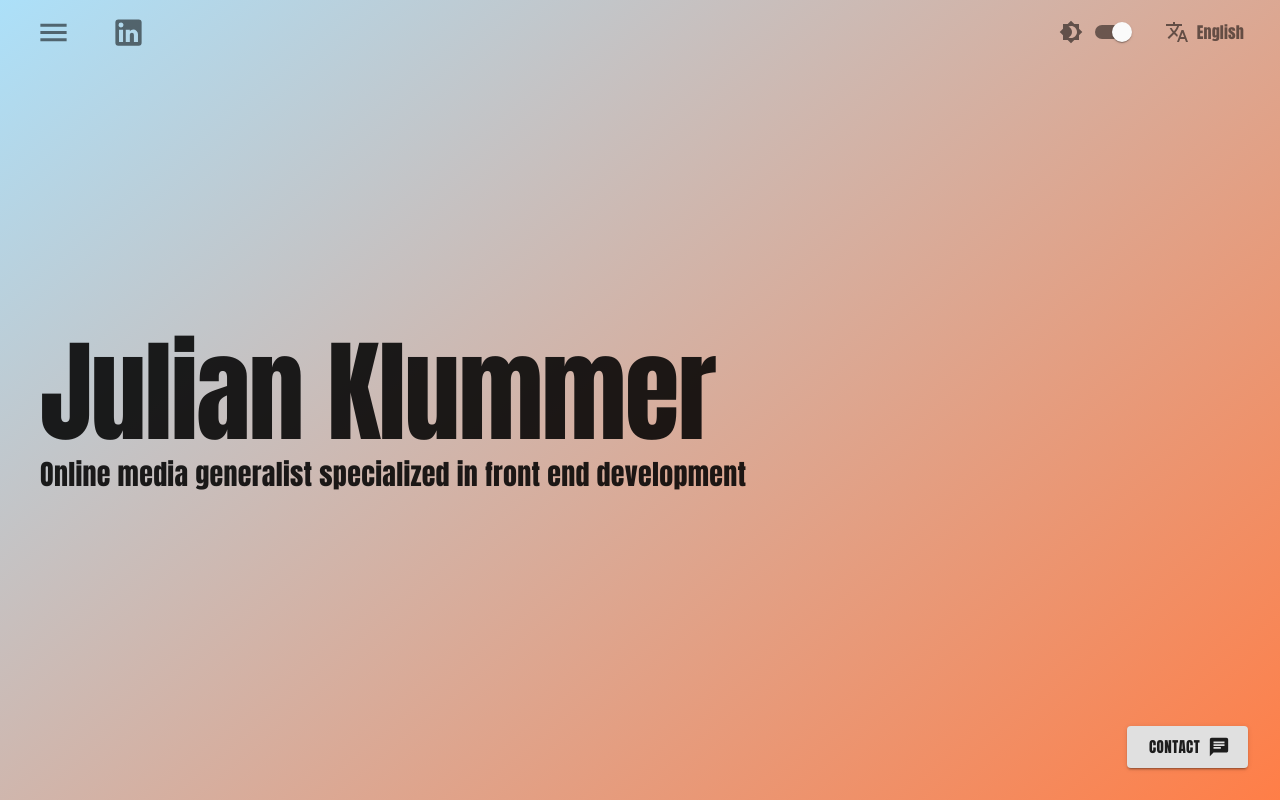
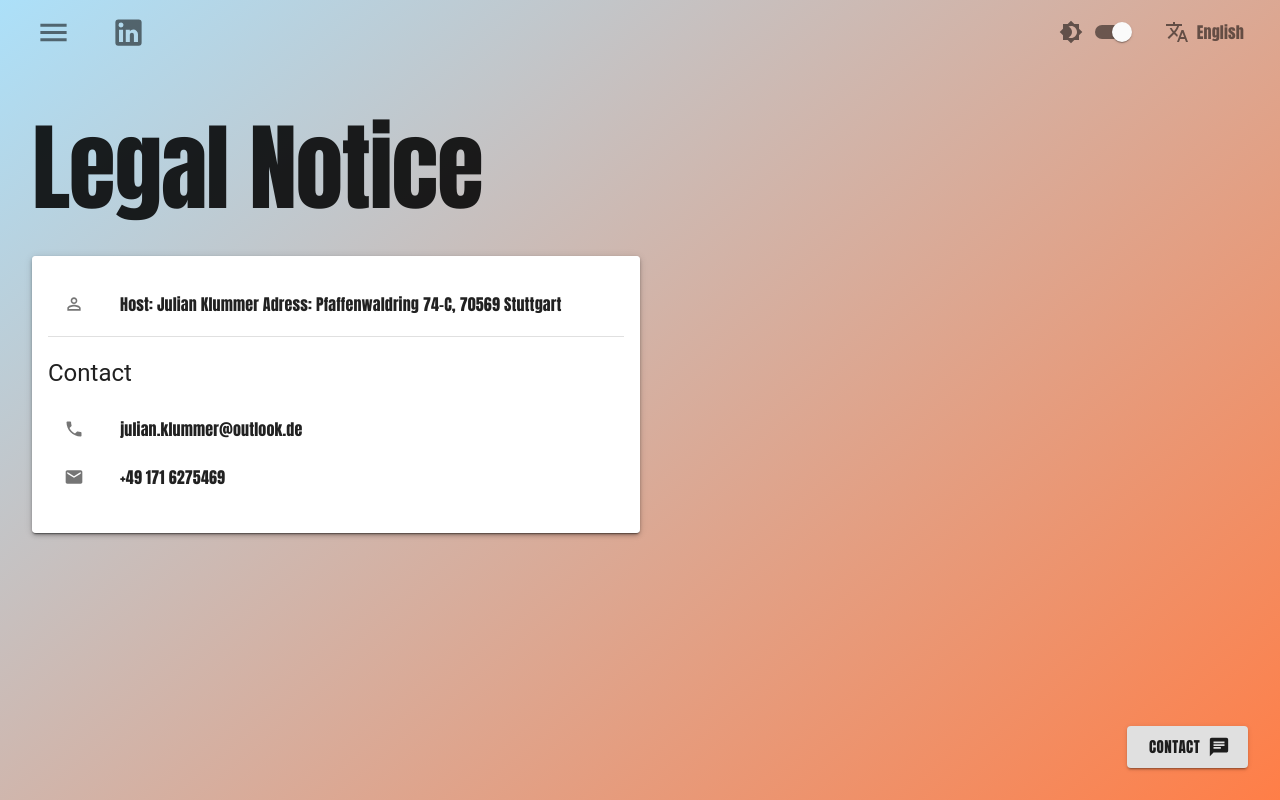
Before and after one commit to Julian-Kl/personal-portfolio, a React (Create React App) app: page /legal in a window 1280 px wide. Built offline with nearby package versions, Linux system fonts and the light colour scheme; a web font is replaced by a local one.

Commit message:
Scroll container optimized, legal added
legal menu item missing

```diff
--- a/src/App.tsx
+++ b/src/App.tsx
@@ -1,5 +1,6 @@
 import React, { useRef } from 'react';
 import './css/App.scss';
+import { BrowserRouter as Router, Switch, Route, Redirect, useLocation } from "react-router-dom";
 import { makeStyles, Theme, createStyles } from '@material-ui/core/styles';
 import { Navbar } from './domain/navbar/Navbar';
 import { BottomNav } from './domain/bottomnav/BottomNav';
@@ -8,11 +9,12 @@ import { Start } from './domain/start/Start';
 import { About } from './domain/about/About';
 import { Skills } from './domain/skills/Skills';
 import { Portfolio } from './domain/portfolio/Portfolio';
+import { LegalNotice } from './domain/legalNotice/LegalNotice';
 import { Contact } from './domain/contact/Contact';
 
 const useStyles = makeStyles((theme: Theme) =>
   createStyles({
-    siteContainter: {
+    siteContainer: {
       maxWidth: '1620px',
       marginLeft: 'auto',
       marginRight: 'auto'
@@ -21,12 +23,9 @@ const useStyles = makeStyles((theme: Theme) =>
       overflow: 'scroll',
       height: '90%',
       width: '100%',
-      maxWidth: '1620px',
       display: 'block',
       position: 'absolute',
       bottom: '0',
-      marginLeft: 'auto',
-      marginRight: 'auto'
     },
     site: {
       minHeight: '100vh',
@@ -43,8 +42,8 @@ const App: React.FC = () => {
   const portfolioRef = useRef<any>(null);
   const contactRef = useRef<any>(null);
 
-  const navigation = (target: "start" | "about" | "skills" | "portfolio" | "contact" ) => {
-    switch(target){
+  const navigation = (target: "start" | "about" | "skills" | "portfolio" | "contact" | "legalNotice") => {
+    switch (target) {
       case "start": {
         startRef.current.scrollIntoView({ behaviour: 'smooth' });
         break;
@@ -69,15 +68,21 @@ const App: React.FC = () => {
   }
 
   return (
-    <div className={classes.siteContainter}>
+    <React.Fragment>
+      <Router>
+        <div className={classes.siteContainer}>
           <Navbar navigation={navigation} />
-        <div id="scroll-container" className={classes.scrollContainer}>
+        </div>
+        <div className={classes.scrollContainer}>
+          <div className={classes.siteContainer}>
+            <Switch>
+              <Route exact path="/">
                 <div id="scroll-content">
                   <div ref={startRef} className={classes.site}>
                     <Start />
                   </div>
                   <div ref={aboutRef} className={classes.site}>
-              <About/>
+                    <About />
                   </div>
                   <div ref={skillsRef} className={classes.site}>
                     <Skills />
@@ -89,11 +94,20 @@ const App: React.FC = () => {
                     <Contact />
                   </div>
                 </div>
+              </Route>
+              <Route exact path="/legal">
+                <LegalNotice />
+              </Route>
+            </Switch>
           </div>
+        </div>
+        <div className={classes.siteContainer}>
           <BottomNav>
             <ContactButton navigation={navigation} />
           </BottomNav>
         </div>
+      </Router>
+    </React.Fragment>
   );
 }
 
--- a/src/contexts/LanguageContext.tsx
+++ b/src/contexts/LanguageContext.tsx
@@ -68,7 +68,7 @@ interface Dictionary {
       "mail": string,
       "telephone": string
     },
-    "legal notice": {
+    "legalNotice": {
       "title": string,
       "information": string
     }
--- /dev/null
+++ b/src/domain/legalNotice/LegalNotice.tsx
@@ -0,0 +1,90 @@
+import React, { useContext } from 'react';
+import Grid from '@material-ui/core/Grid';
+import Paper from '@material-ui/core/Paper';
+import Divider from '@material-ui/core/Divider';
+import Card from '@material-ui/core/Card';
+import CardContent from '@material-ui/core/CardContent';
+import List from '@material-ui/core/List';
+import ListItem from '@material-ui/core/ListItem';
+import ListItemText from '@material-ui/core/ListItemText';
+import PermIdentityIcon from '@material-ui/icons/PermIdentity';
+import ListItemIcon from '@material-ui/core/ListItemIcon';
+import MailIcon from '@material-ui/icons/Mail';
+import { makeStyles, createStyles, Theme } from '@material-ui/core/styles';
+import Box from '@material-ui/core/Box';
+import { Typography } from '@material-ui/core';
+import { LanguageContext } from '../../contexts/LanguageContext';
+import PhoneIcon from '@material-ui/icons/Phone';
+
+
+const useStyles = makeStyles((theme: Theme) =>
+    createStyles({
+        root: {
+            flexGrow: 1,
+        },
+        headline: {
+            [theme.breakpoints.down('sm')]: {
+                fontSize: '4em',
+            }
+        },
+        contactTitle: {
+            marginTop: 20
+        }
+    }),
+);
+
+export const LegalNotice: React.FC = () => {
+    const classes = useStyles();
+
+    const languageContext = useContext(LanguageContext);
+
+    const title = languageContext?.dictionary.legalNotice.title!;
+    const information = languageContext?.dictionary.legalNotice.information!;
+    const contactTitle = languageContext?.dictionary.contact.title!;
+    const mail = languageContext?.dictionary.contact.mail!;
+    const telephone = languageContext?.dictionary.contact.telephone!;
+
+    return (
+        <Box m={4}>
+            <Box mb={4}>
+                <Typography component="h2" variant="h1" color="textPrimary" className={classes.headline}>{title}</Typography>
+            </Box>
+            <div className={classes.root}>
+                <Grid item lg={6} md={8} sm={10} xs={12}>
+                    <Paper elevation={3}>
+                        <Card>
+                            <CardContent>
+                                <List>
+                                    <ListItem>
+                                        <ListItemIcon>
+                                            <PermIdentityIcon fontSize="small" />
+                                        </ListItemIcon>
+                                        <ListItemText primary={information} />
+                                    </ListItem>
+                                </List>
+                                <Divider />
+                                <Typography gutterBottom variant="h5" component="h2" className={classes.contactTitle}>
+                                    {contactTitle}
+                                </Typography>
+                                <List>
+                                    <ListItem>
+                                        <ListItemIcon>
+                                            <PhoneIcon fontSize="small" />
+                                        </ListItemIcon>
+                                        <ListItemText primary={mail} />
+                                    </ListItem>
+                                    <ListItem>
+                                        <ListItemIcon>
+                                            <MailIcon fontSize="small" />
+                                        </ListItemIcon>
+                                        <ListItemText primary={telephone} />
+                                    </ListItem>
+                                </List>
+                            </CardContent>
+                        </Card>
+                    </Paper>
+                </Grid>
+            </div>
+        </Box>
+    );
+}
--- a/src/domain/navbar/Navbar.tsx
+++ b/src/domain/navbar/Navbar.tsx
@@ -19,7 +19,7 @@ import { ContactButton } from '../../components/ContactButton';
 import Grow from '@material-ui/core/Grow';
 
 interface Props {
-  navigation: (target: "start" | "about" | "skills" | "portfolio" | "contact") => any
+  navigation: (target: "start" | "about" | "skills" | "portfolio" | "contact" | "legalNotice") => any
 }
 
 const useStyles = makeStyles((theme: Theme) =>
@@ -55,6 +55,9 @@ const useStyles = makeStyles((theme: Theme) =>
     },
     translateIcon: {
       marginRight: 8
+    },
+    link: {
+      textDecoration: 'none'
     }
   }),
 );
@@ -73,6 +76,7 @@ export const Navbar: React.FC<Props> = (props) => {
   const itemThree = languageContext?.dictionary.skills.title!;
   const itemFour = languageContext?.dictionary.portfolio.title!;
   const itemFive = languageContext?.dictionary.contact.title!;
+  const itemSix = languageContext?.dictionary.legalNotice.title!;
 
   const handleClick = (event: React.MouseEvent<HTMLButtonElement>) => {
     let target = event.currentTarget.getAttribute('aria-controls');
--- a/src/languages/Language.tsx
+++ b/src/languages/Language.tsx
@@ -70,7 +70,7 @@ interface dictionaryList {
       "mail": string,
       "telephone": string
     },
-    "legal notice": {
+    "legalNotice": {
       "title": string,
       "information": string
     }
@@ -143,7 +143,7 @@ interface dictionaryList {
       "mail": string,
       "telephone": string
     },
-    "legal notice": {
+    "legalNotice": {
       "title": string,
       "information": string
     }
--- a/src/languages/de.json
+++ b/src/languages/de.json
@@ -68,8 +68,8 @@
         "mail": "julian.klummer@outlook.de",
         "telephone": "+49 171 6275469"
     },
-    "legal notice": {
+    "legalNotice": {
         "title": "Impressum",
-        "information": "Julian Klummer, Pfaffenwaldring 74-C, 70569 Stuttgart <br> Contact: julian.klummer@outlook.de / +49 171 6275469"
+        "information": "Betreiber: Julian Klummer Anschrift: Pfaffenwaldring 74-C, 70569 Stuttgart"
     }
 }
--- a/src/languages/en.json
+++ b/src/languages/en.json
@@ -68,8 +68,8 @@
         "mail": "julian.klummer@outlook.de",
         "telephone": "+49 171 6275469"
     },
-    "legal notice": {
-        "title": "Impressum",
-        "information": "Julian Klummer, Pfaffenwaldring 74-C, 70569 Stuttgart <br> Contact: julian.klummer@outlook.de / +49 171 6275469"
+    "legalNotice": {
+        "title": "Legal Notice",
+        "information": "Host: Julian Klummer Adress: Pfaffenwaldring 74-C, 70569 Stuttgart"
     }
 }
```
Also changed, not shown: 1 other file (tests, documents, lock files or other folders). Lines whose indentation alone changed are shown as unchanged.
